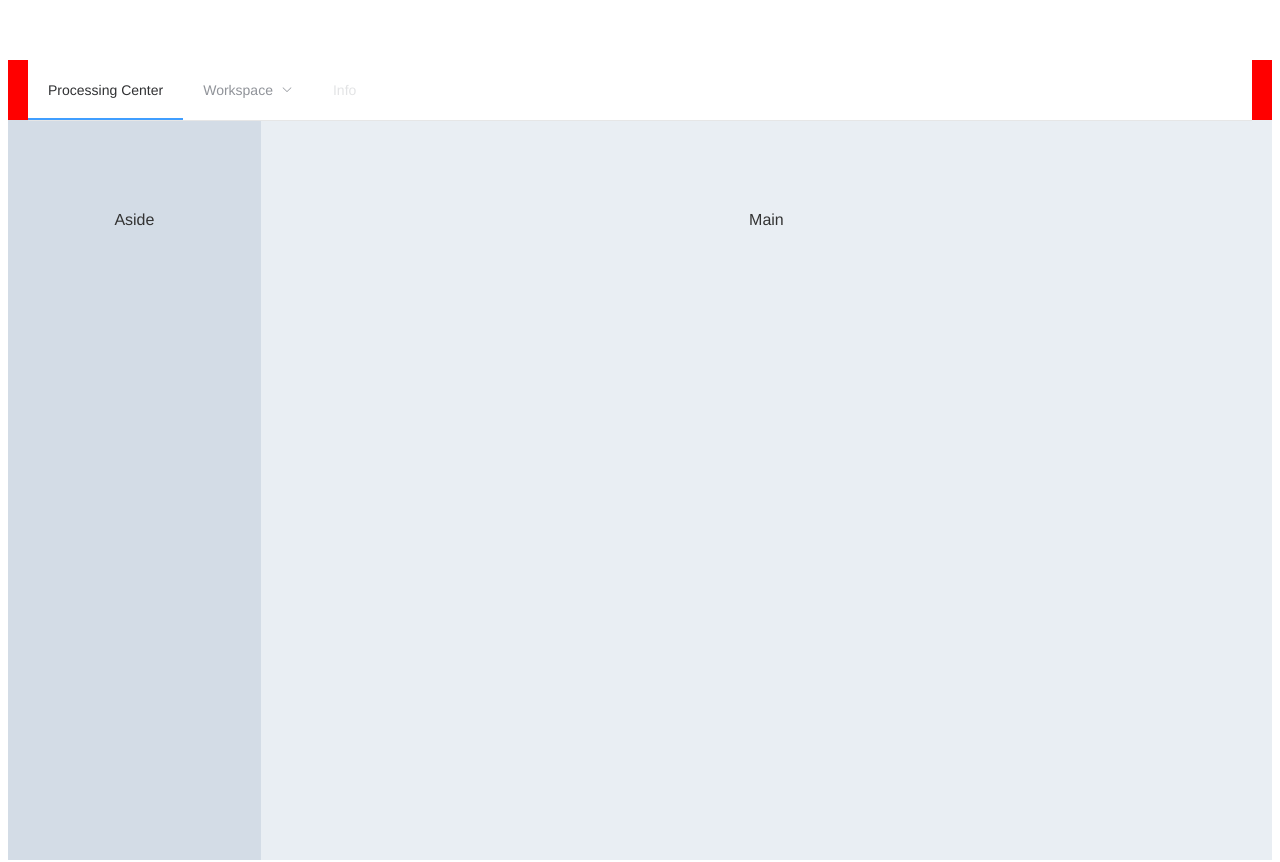
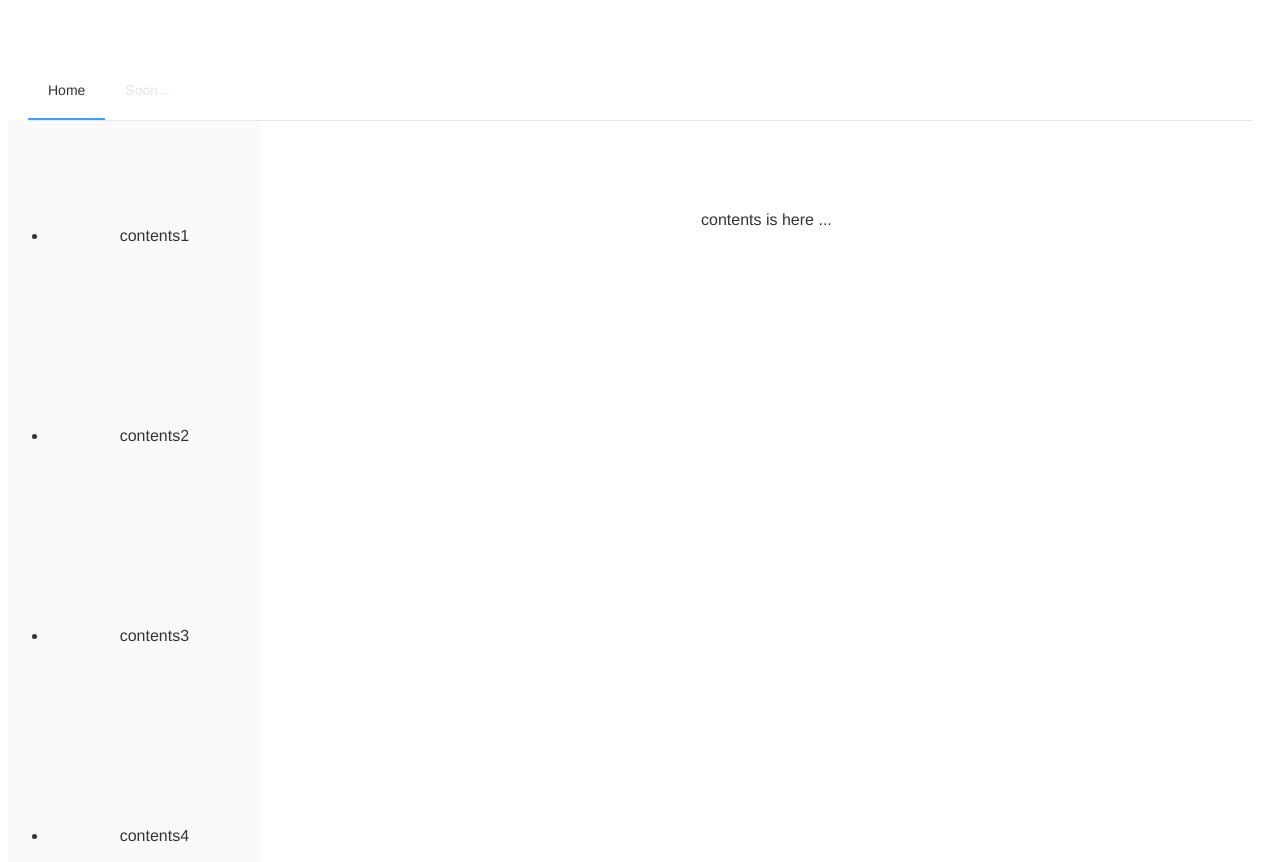
Before and after one commit to kawatago/gourmet, a Vue app in the folder frontend/: page / in a window 1280 px wide. Shown: the top 862 px of the page. Built offline with nearby package versions, Linux system fonts and the light colour scheme.

Commit message:
main and sidebar の調整

```diff
--- a/frontend/src/components/Index.vue
+++ b/frontend/src/components/Index.vue
@@ -3,8 +3,8 @@
         <el-container class="indexContainer">
             <el-header width=100%><Header></Header></el-header>
             <el-container>
-                <el-aside width=20%>Aside</el-aside>
-                <el-main width=80%>Main</el-main>
+                <el-aside width=20%><Sidebar></Sidebar></el-aside>
+                <el-main width=80%><Main></Main></el-main>
             </el-container>
         </el-container>
     </div>
@@ -13,8 +13,13 @@
 <script>
 import Vue from 'vue'
 import Header from '@/components/header/Header'
+import Sidebar from '@/components/sidebar/Sidebar'
+import Main from '@/components/main/Main'
 
 Vue.component('Header', Header)
+Vue.component('Sidebar', Sidebar)
+Vue.component('Main', Main)
+
 export default {
     name: 'Index'
 }
@@ -23,7 +28,6 @@ export default {
 <style>
 
   .el-header, .el-footer {
-    background-color: red;
     color: gray;
     text-align: center;
     line-height: 60px;
@@ -32,14 +36,14 @@ export default {
   }
 
   .el-aside {
-    background-color: #D3DCE6;
+    background-color: rgb(250, 250, 250);
     color: #333;
     text-align: center;
     line-height: 200px;
   }
 
   .el-main {
-    background-color: #E9EEF3;
+    background-color: white;
     color: #333;
     text-align: center;
     line-height: 160px;
--- a/frontend/src/components/header/Header.vue
+++ b/frontend/src/components/header/Header.vue
@@ -1,20 +1,8 @@
 <template>
     <div class="Header">
         <el-menu :default-active="activeIndex" mode="horizontal" @select="handleSelect" class="headerMenu">
-            <el-menu-item index="1">Processing Center</el-menu-item>
-                <el-submenu index="2">
-                    <template slot="title">Workspace</template>
-                    <el-menu-item index="2-1">item one</el-menu-item>
-                    <el-menu-item index="2-2">item two</el-menu-item>
-                    <el-menu-item index="2-3">item three</el-menu-item>
-                    <el-submenu index="2-4">
-                        <template slot="title">item four</template>
-                        <el-menu-item index="2-4-1">item one</el-menu-item>
-                        <el-menu-item index="2-4-2">item two</el-menu-item>
-                        <el-menu-item index="2-4-3">item three</el-menu-item>
-                    </el-submenu>
-                </el-submenu>
-            <el-menu-item index="3" disabled>Info</el-menu-item>
+            <el-menu-item index="1">Home</el-menu-item>
+            <el-menu-item index="2" disabled>Soon...</el-menu-item>
         </el-menu>
     </div>
 </template>
@@ -24,8 +12,7 @@ export default {
     name: 'Header',
      data() {
       return {
-        activeIndex: '1',
-        activeIndex2: '1'
+        activeIndex: '1'
       };
     },
     methods: {
@@ -43,4 +30,7 @@ export default {
 .headerMenu {
     width:100%;
 }
+el-menu {
+    background-color: blue;
+}
 </style>
--- /dev/null
+++ b/frontend/src/components/main/Main.vue
@@ -0,0 +1,15 @@
+<template>
+    <div class="main">
+        contents is here ...
+    </div>
+</template>
+
+<script>
+export default {
+    name: 'Main'
+}
+</script>
+
+<style>
+
+</style>
--- /dev/null
+++ b/frontend/src/components/sidebar/Sidebar.vue
@@ -0,0 +1,21 @@
+<template>
+    <div class="sidebar">
+        <ul>
+            <li>contents1</li>
+            <li>contents2</li>
+            <li>contents3</li>
+            <li>contents4</li>
+            <li>contents5</li>
+        </ul>
+    </div>
+</template>
+
+<script>
+export default {
+    name: 'Sidebar'
+}
+</script>
+
+<style>
+
+</style>
```
